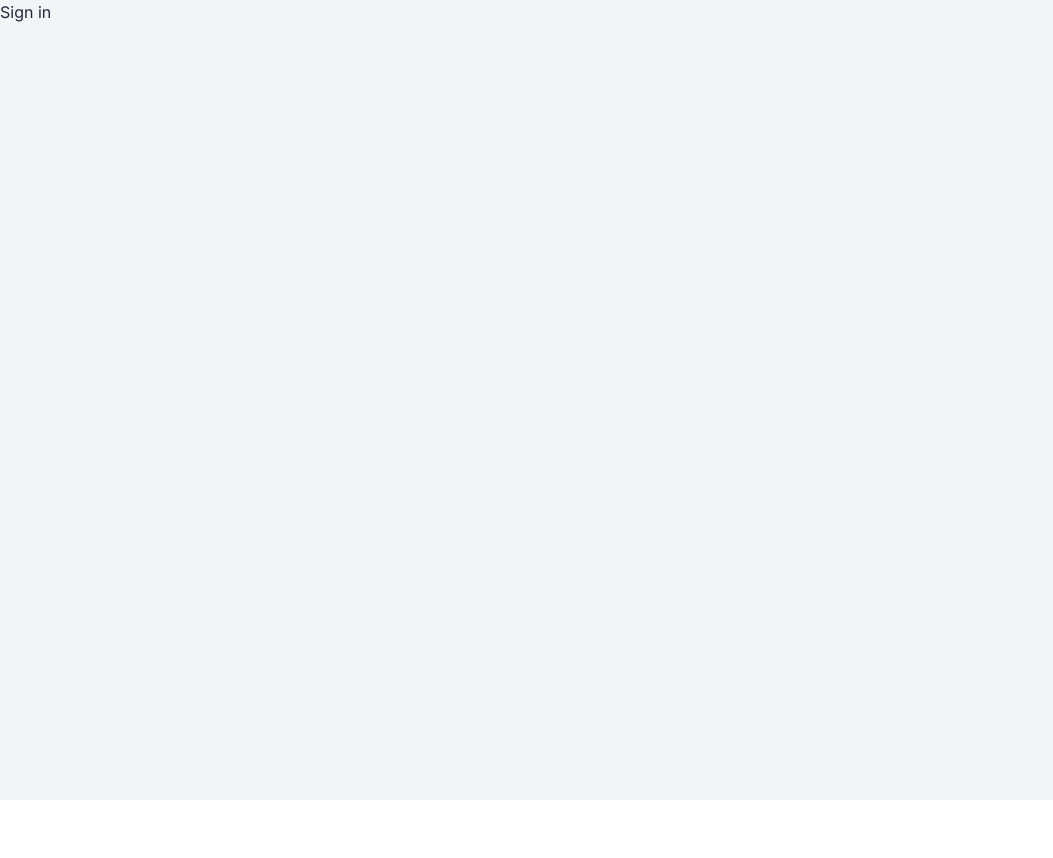
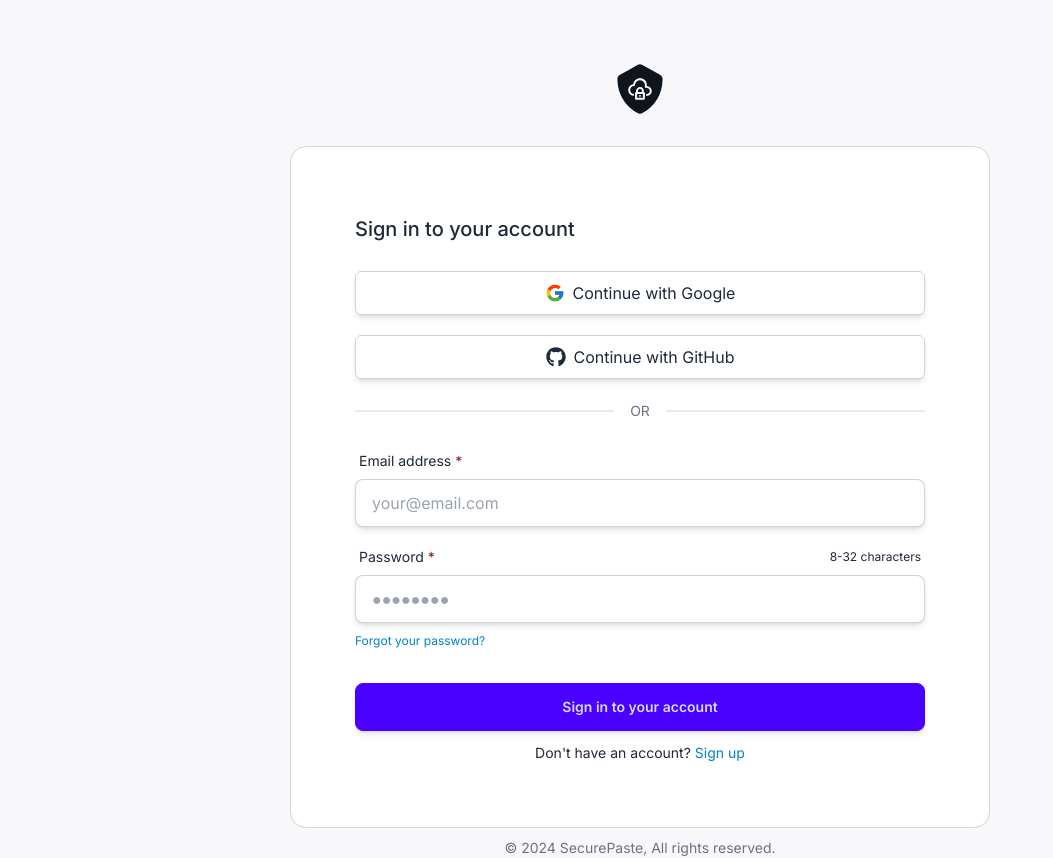
Before and after one commit to codehasan/SecurePaste, a Next.js app in the folder frontend/: page /signin in a window 1280 px wide. Shown: the whole page, without its empty margins (0-1053 px from the left). Before the commit the page ends 800 px from the top, so only its background shows below. Built offline with nearby package versions, Linux system fonts and the light colour scheme.

Commit message:
feat: add signin and improve signup

```diff
--- /dev/null
+++ b/frontend/src/app/(authentication)/auth/confirm/route.ts
@@ -0,0 +1,36 @@
+import getErrorMessage from '@/utils/supabase/errors';
+import { createClient } from '@/utils/supabase/server';
+import { type EmailOtpType } from '@supabase/supabase-js';
+import { revalidatePath } from 'next/cache';
+import { NextRequest, NextResponse } from 'next/server';
+
+export async function GET(request: NextRequest) {
+  const { searchParams } = new URL(request.url);
+  const token_hash = searchParams.get('token_hash');
+  const type = searchParams.get('type') as EmailOtpType | null;
+  const next = searchParams.get('next') || '/';
+
+  if (token_hash && type) {
+    const supabase = createClient();
+    const { error } = await supabase.auth.verifyOtp({
+      type,
+      token_hash,
+    });
+
+    if (!error) {
+      if (next === '/') {
+        revalidatePath('/', 'layout');
+      } else {
+        revalidatePath(next, 'page');
+      }
+      return NextResponse.redirect(new URL(next, request.url));
+    }
+
+    const errorUrl = new URL('/error', request.url);
+    errorUrl.searchParams.append('message', getErrorMessage(error));
+
+    return NextResponse.redirect(errorUrl);
+  }
+
+  return NextResponse.redirect(new URL('/error', request.url));
+}
--- /dev/null
+++ b/frontend/src/app/(authentication)/signin/actions.ts
@@ -0,0 +1,58 @@
+'use server';
+
+import { revalidatePath } from 'next/cache';
+import { redirect } from 'next/navigation';
+
+import { createClient } from '@/utils/supabase/server';
+import getErrorMessage from '@/utils/supabase/errors';
+
+export async function login(formData: FormData) {
+  const supabase = createClient();
+
+  const data = {
+    email: formData.get('email') as string,
+    password: formData.get('password') as string,
+  };
+
+  const { error: validationError } = validateForm(data);
+
+  if (validationError) {
+    redirect(`/signin?error=${validationError}`);
+  }
+
+  const { error } = await supabase.auth.signInWithPassword(data);
+
+  if (error) {
+    redirect(`/signin?error=${getErrorMessage(error)}`);
+  }
+
+  revalidatePath('/', 'layout');
+  redirect('/');
+}
+
+const validateForm = (formValues: { email: string; password: string }) => {
+  const result = {
+    filled: true,
+    error: '',
+  };
+  const checks = [
+    {
+      condition: !formValues.email.trim(),
+      error: 'Please enter your email address.',
+    },
+    {
+      condition: !formValues.password.trim(),
+      error: 'Please enter a password for your account.',
+    },
+  ];
+
+  for (let check of checks) {
+    if (check.condition) {
+      result.filled = false;
+      result.error = check.error;
+      break;
+    }
+  }
+
+  return result;
+};
--- a/frontend/src/app/(authentication)/signin/page.tsx
+++ b/frontend/src/app/(authentication)/signin/page.tsx
@@ -1,17 +1,96 @@
-'use client';
-import React, { ChangeEvent, useRef, useState } from 'react';
-import { useRouter } from 'next/navigation';
+import React from 'react';
+import classNames from 'classnames';
+import Link from 'next/link';
+import Logo from '@/icons/Logo';
+import { MemoizedOAuth } from '../signup/OAuthProvider';
+import Alert, { Type } from '@/components/Alert';
+import { MemoizedLabel } from '@/components/Label';
+import { login } from './actions';
 
 import styles from '../signup/page.module.css';
 
-const SignIn = () => {
-  const router = useRouter();
+const SignIn = async ({
+  searchParams,
+}: {
+  searchParams: {
+    email: string;
+    error: string;
+  };
+}) => {
+  return (
+    <div
+      className={classNames(styles.base, 'flex flex-col items-center w-full')}
+    >
+      <div id="logo-container" className="mt-16 mb-8">
+        <Link href="/" rel="noopener noreferrer">
+          <Logo className={styles.logo} width={50} height={50} />
+        </Link>
+      </div>
+      <div id="signup-form" className={styles.container}>
+        <h1 className="text-xl mt-16 mb-6 p-1 pl-0 font-medium">
+          Sign in to your account
+        </h1>
+        <MemoizedOAuth />
+        <div className="divider text-gray-500 text-sm mt-6 mb-6">OR</div>
 
-  const onSubmit = async (data: {}) => {
-    router.push('/');
-  };
+        {searchParams?.error && (
+          <Alert message={searchParams.error} type={Type.ERROR} />
+        )}
 
-  return <h1>Sign in</h1>;
+        <form action={login} className="mt-2">
+          <MemoizedLabel className="mt-3" primaryText="Email address" required>
+            <input
+              className="input shadow-md w-full"
+              type="email"
+              name="email"
+              placeholder="your@email.com"
+              defaultValue={searchParams.email ?? ''}
+              required
+            />
+          </MemoizedLabel>
+
+          <MemoizedLabel
+            className="mt-3 mb-1"
+            primaryText="Password"
+            topRight="8-32 characters"
+            required
+          >
+            <input
+              className="input shadow-md w-full"
+              type="password"
+              name="password"
+              placeholder="●●●●●●●●"
+              min={8}
+              max={32}
+              required
+            />
+          </MemoizedLabel>
+          <Link
+            href="/forgot_password"
+            className="label-text-alt text-xs text-sky-600"
+          >
+            Forgot your password?
+          </Link>
+
+          <button className="btn btn-primary w-full shadow-md mt-8 mb-3">
+            Sign in to your account
+          </button>
+
+          <div className="flex justify-center text-sm">
+            <span className="mr-1">Don&apos;t have an account?</span>
+            <Link href="/signup" className="text-sky-600">
+              Sign up
+            </Link>
+          </div>
+        </form>
+      </div>
+      <div className="text-gray-500 text-sm">
+        <span>©&nbsp;</span>
+        <span>{new Date().getFullYear()}</span>
+        <span>&nbsp;SecurePaste, All rights reserved.</span>
+      </div>
+    </div>
+  );
 };
 
 export default SignIn;
--- a/frontend/src/app/(authentication)/signup/page.tsx
+++ b/frontend/src/app/(authentication)/signup/page.tsx
@@ -6,7 +6,6 @@ import React, {
   useRef,
   useState,
 } from 'react';
-import { useRouter } from 'next/navigation';
 import useRecaptcha from '@/hooks/useRecaptcha';
 import classNames from 'classnames';
 import Link from 'next/link';
@@ -17,7 +16,8 @@ import { MemoizedOAuth } from './OAuthProvider';
 import { MemoizedCaptcha } from './Captcha';
 import Alert, { Type } from '@/components/Alert';
 import { MemoizedLabel } from '@/components/Label';
-import { MemoizedLoadingModal } from '@/components/LoadingModal';
+import { useRouter } from 'next/navigation';
+import { createClient } from '@/utils/supabase/client';
 
 import styles from './page.module.css';
 
@@ -66,7 +66,15 @@ const validateForm = (formValues: {
   return result;
 };
 
-const SignUp = ({ searchParams }: { searchParams: { message: string } }) => {
+const SignUp = ({
+  searchParams,
+}: {
+  searchParams: {
+    message: string;
+    name: string;
+    email: string;
+  };
+}) => {
   const { captchaToken, recaptchaRef, handleRecaptcha } = useRecaptcha();
   const [error, setError] = useState('');
   const userAgreementRef = useRef<HTMLDialogElement>(null);
@@ -84,16 +92,15 @@ const SignUp = ({ searchParams }: { searchParams: { message: string } }) => {
       terms: formData.get('terms') === 'on',
       captchaToken,
     };
+    let runtimeError = '';
     const { error } = validateForm(formValues);
 
     if (error) {
-      setError(error);
+      return setError(error);
     }
 
-    let runtimeError = '';
-
     try {
-      const result = await axios.post(
+      await axios.post(
         'api/auth/signup',
         {
           name: formValues.name,
@@ -101,19 +108,21 @@ const SignUp = ({ searchParams }: { searchParams: { message: string } }) => {
           password: formValues.password,
           captchaToken,
         },
-        { timeout: 5000 }
+        { timeout: 10_000 }
       );
 
-      alert(JSON.stringify(result.data));
+      router.push(
+        "/signup?message=Please check your inbox and follow the instructions to verify your account. If you don't see it, be sure to check your spam or junk folder."
+      );
     } catch (error) {
       console.error(error);
 
       const data = (error as AxiosError).response?.data as {
         error: string;
       };
-      runtimeError = data
-        ? data.error
-        : 'An unexpected error occured. Please try again later.';
+
+      runtimeError =
+        data?.error || 'An unexpected error occured. Please try again later.';
     } finally {
       recaptchaRef.current?.reset();
 
@@ -163,6 +172,7 @@ const SignUp = ({ searchParams }: { searchParams: { message: string } }) => {
               type="text"
               name="name"
               placeholder="John Doe"
+              defaultValue={searchParams.name ?? ''}
               min={4}
               max={50}
               required
@@ -175,6 +185,7 @@ const SignUp = ({ searchParams }: { searchParams: { message: string } }) => {
               type="email"
               name="email"
               placeholder="your@email.com"
+              defaultValue={searchParams.email ?? ''}
               required
             />
           </MemoizedLabel>
```
Also changed, not shown: frontend/src/app/api/auth/signup/route.ts (added, +118 -0 lines).
